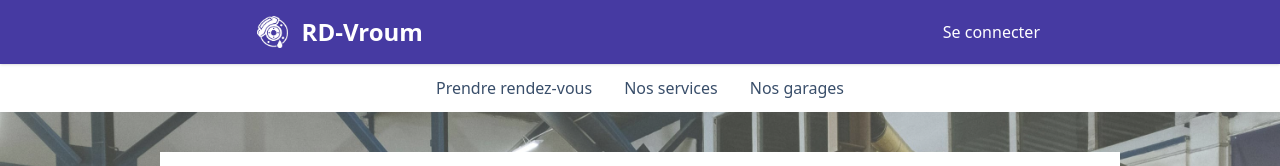
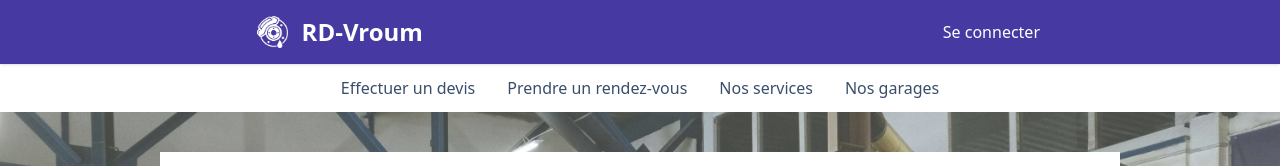
Before and after one commit to achedon12/m1-Hackaton, a React (Vite) app in the folder frontend/: page / in a window 1280 px wide. Shown: the top 166 px of the page. Built offline with nearby package versions, Linux system fonts and the light colour scheme; no server answers.

Commit message:
Added take meeting tab

```diff
--- a/frontend/src/pages/Layout.jsx
+++ b/frontend/src/pages/Layout.jsx
@@ -11,7 +11,8 @@ const Layout = () => {
     const client = JSON.parse(localStorage.getItem("client"));
 
     const navItems = [
-        {name: "Prendre rendez-vous", path: "/rdv"},
+        {name: "Effectuer un devis", path: "/rdv"},
+        {name: "Prendre un rendez-vous", path: "/takeMeeting"},
         {name: "Nos services", path: "/operations"},
         {name: "Nos garages", path: "/garages"},
     ];
```
